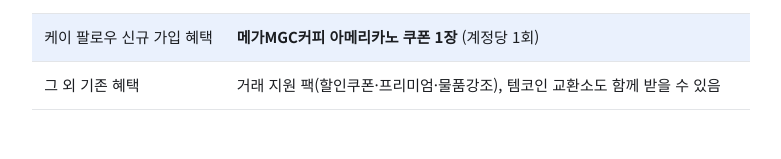
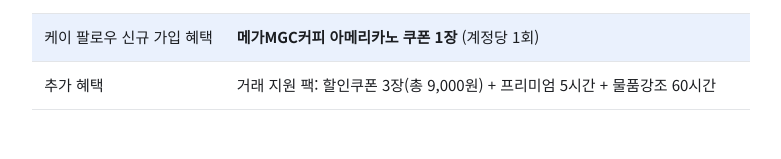
Before and after one commit to imieune/report1, a plain HTML site: page kei-guide/index.html in a window 1280 px wide. Shown: the part 477-636 px from the top of the page, without its empty margins (249-1030 px from the left). Drawn offline with Linux system fonts and the light colour scheme.

Commit message:
추가 혜택을 거래 지원 팩으로 한정
Co-Authored-By: Claude Opus 5.5 <noreply@anthropic.com>
Claude-Session: https://claude.ai/code/session_01ECVDc7HNKttt9ahxHVudLv

```diff
--- a/kei-guide/index.html
+++ b/kei-guide/index.html
@@ -61,7 +61,7 @@ svg text{font-family:inherit}
 <tr><td class="k">기간</td><td>11/25(수)~26(목) 중 오픈 예정, 확정 시 바로 안내</td></tr>
 <tr><td class="k">받는 조건</td><td><strong>신규 가입 AND 케이 팔로우</strong> (가입 당일·다음 날까지), 만 19세 이상</td></tr>
 <tr><td class="k hl">케이 팔로우 신규 가입 혜택</td><td class="hl"><strong>메가MGC커피 아메리카노 쿠폰 1장</strong> (계정당 1회)</td></tr>
-<tr><td class="k">그 외 기존 혜택</td><td>거래 지원 팩(할인쿠폰·프리미엄·물품강조), 템코인 교환소도 함께 받을 수 있음</td></tr>
+<tr><td class="k">추가 혜택</td><td>거래 지원 팩: 할인쿠폰 3장(총 9,000원) + 프리미엄 5시간 + 물품강조 60시간</td></tr>
 </tbody></table>
 </section>
 
```
